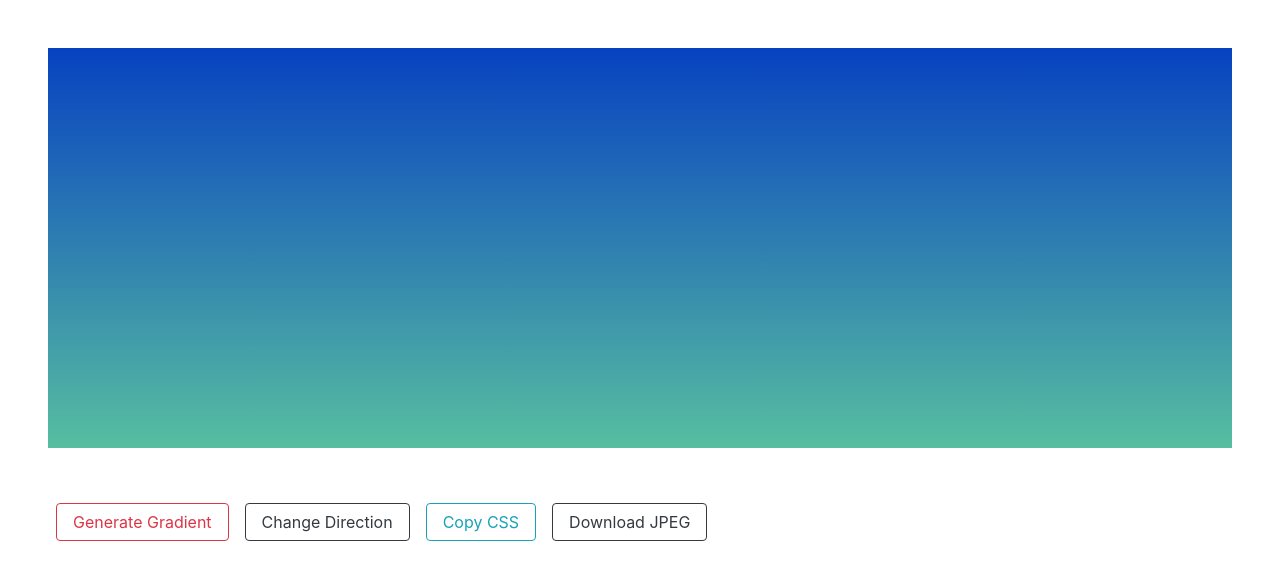
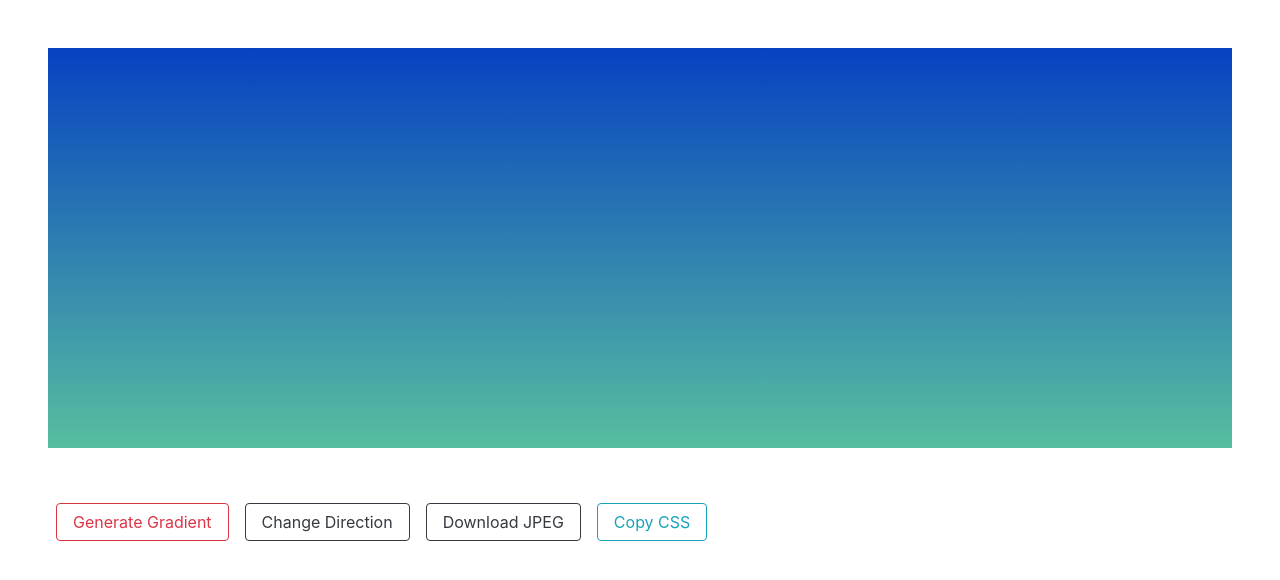
Before and after one commit to mayank1307/gradient, a React (Create React App) app: page / in a window 1280 px wide. Shown: the top 580 px of the page. Built offline with nearby package versions, Linux system fonts and the light colour scheme.

Commit message:
Update App.js

```diff
--- a/src/App.js
+++ b/src/App.js
@@ -60,8 +60,8 @@ class App extends React.Component {
       <div className="box" id="boxG" style={{background:this.state.colors,height:"400px"}}></div><br/>
       <Button className="mx-2 my-1 px-3" variant="outline-danger" onClick={this.GenerateG}>Generate Gradient</Button>
       <Button className="mx-2 my-1 px-3" variant="outline-dark" onClick={this.ChangeDir}>Change Direction</Button>
+      <Button className="mx-2 my-1 px-3" variant="outline-dark" onClick={this.ImageC}>Download JPEG</Button>
       <Button className="mx-2 my-1 px-3" variant="outline-info" onClick={() => this.copyCodeToClipboard()}>Copy CSS</Button>
-      <Button className="mx-2 my-1 px-3" variant="outline-dark" onClick={this.ImageC}>Download JPEG</Button>
       <textarea ref={(textarea) => this.textArea = textarea} style={{opacity:"0",width:"0"}} value={"background:"+this.state.colors+";"}/>
     </div>
   );
```
